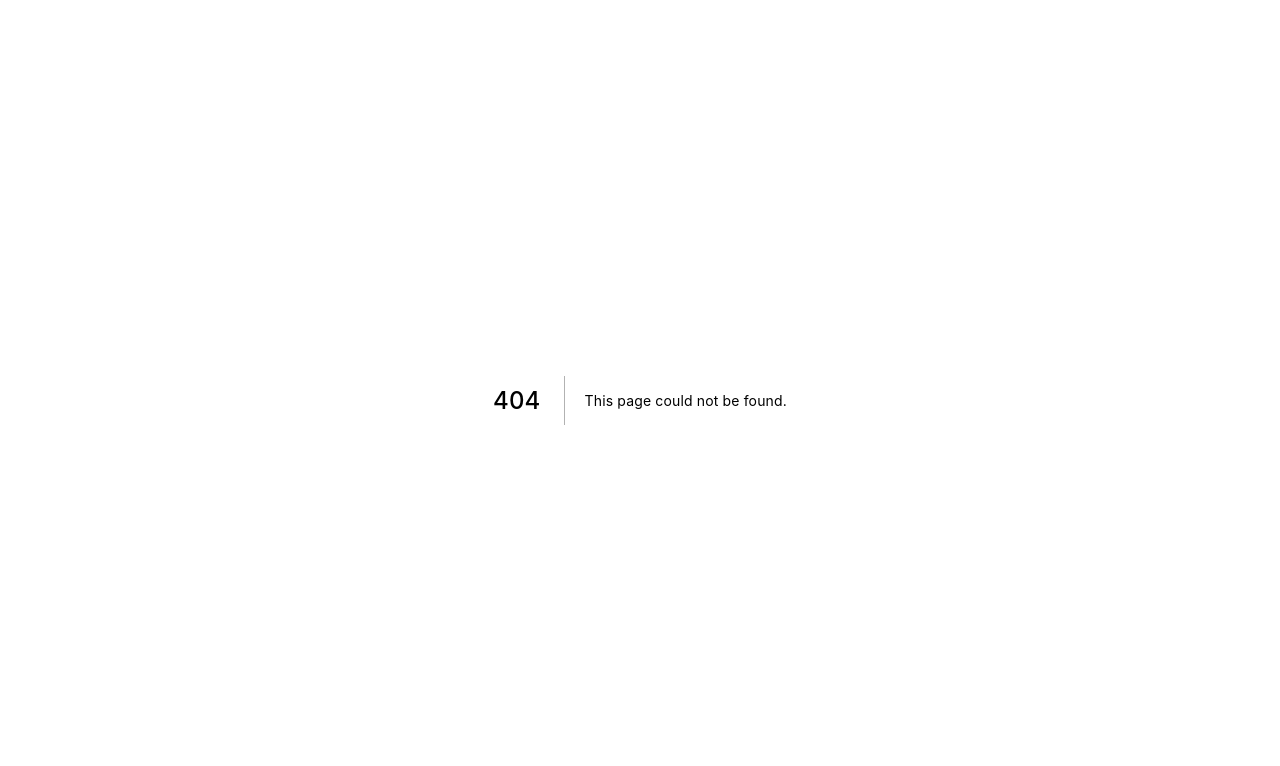
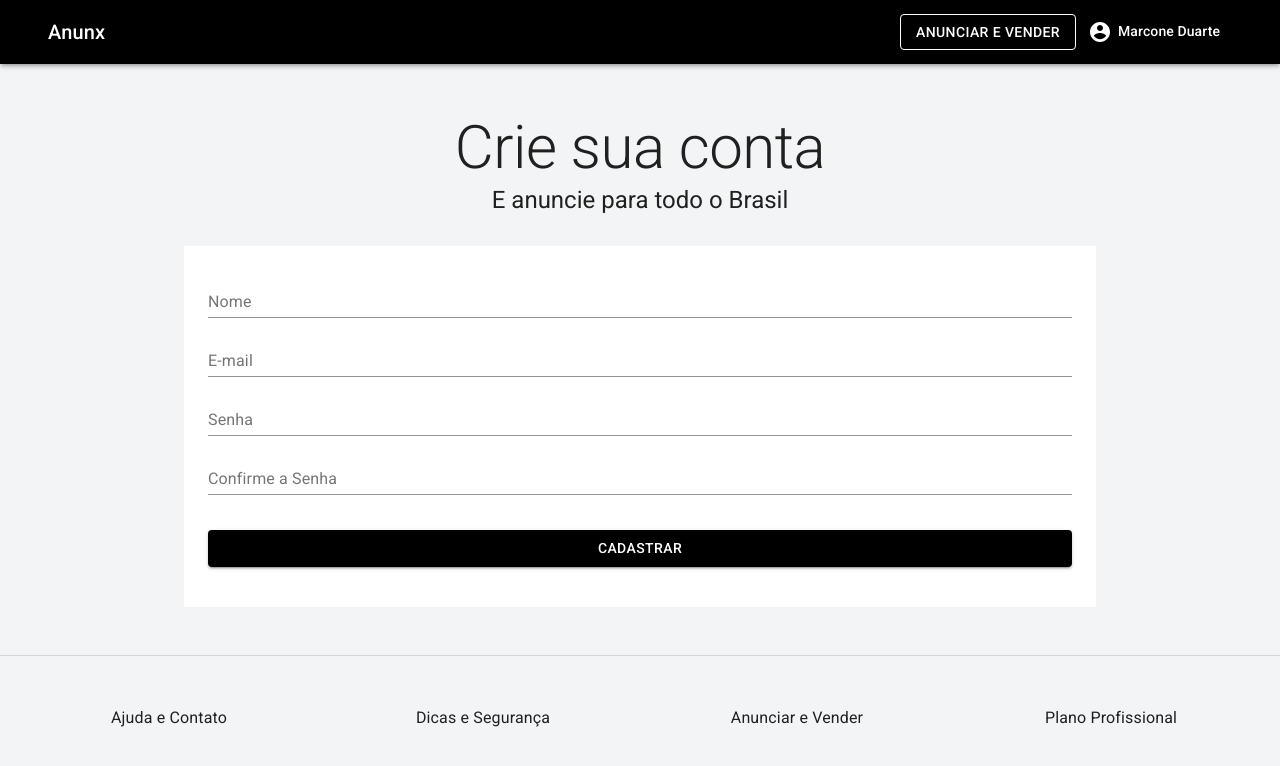
Before and after one commit to Marconeduarte/project-announcement, a Next.js app: page /auth/signup in a window 1280 px wide. Before the commit this address had no page. Shown: the top 766 px of the page. Built offline with nearby package versions, Linux system fonts and the light colour scheme.

Commit message:
adicionando pagina de signup

```diff
--- /dev/null
+++ b/pages/auth/signup/formValues.js
@@ -0,0 +1,27 @@
+import * as yup from 'yup'
+
+const initialValues = {
+    name: '',
+    email: '',
+    password: '',
+    passwordConf: '',
+}
+
+const validationSchema = yup.object().shape({
+    name: yup.string()
+        .required("Campo obrigatório"),
+    email: yup.string()
+        .email('Digite um e-mail válido')
+        .required("Campo obrigatório"),
+    password: yup.string()
+        .min(6, 'Mínimo de 6 caracteres')
+        .required("Campo obrigatório"),
+    passwordConf: yup.string()
+        .required("Campo obrigatório")
+        .oneOf([yup.ref('password'), null], 'As senhas precisam ser iguais')
+})
+
+export {
+    initialValues,
+    validationSchema,
+}
--- /dev/null
+++ b/pages/auth/signup/index.js
@@ -0,0 +1,122 @@
+import { Formik } from 'formik'
+import TemplateDefault from '../../../src/templates/Default'
+
+import {
+    Container,
+    Typography,
+    Box,
+    InputLabel,
+    Input,
+    FormControl,
+    FormHelperText,
+    Button,
+} from '@material-ui/core'
+
+import { initialValues, validationSchema } from './formValues'
+import useStyles from './styles'
+
+const Signup = () => {
+    const classes = useStyles()
+
+    return (
+        <TemplateDefault>
+            <Container maxWidth="sm" component="main" className={classes.container}>
+                <Typography component="h1" variant="h2" align="center" color="textPrimary">
+                    Crie sua conta
+                </Typography>
+                <Typography component="h5" variant="h5" align="center" color="textPrimary">
+                    E anuncie para todo o Brasil
+                </Typography>
+            </Container>
+
+            <Container maxWidth="md">
+                <Box className={classes.box}>
+                    <Formik
+                        initialValues={initialValues}
+                        validationSchema={validationSchema}
+                        onSubmit={(values) => {
+                            console.log('ok, form enviado', values)
+                        }}
+                    >
+                        {
+                            ({
+                                touched,
+                                values,
+                                errors,
+                                handleChange,
+                                handleSubmit,
+                            }) => {
+                                return (
+                                    <form onSubmit={handleSubmit}>
+                                        <FormControl fullWidth error={errors.name && touched.name} className={classes.formControl}>
+                                            <InputLabel>Nome</InputLabel>
+                                            <Input
+                                                name="name"
+                                                value={values.name}
+                                                onChange={handleChange}
+                                            />
+                                            <FormHelperText>
+                                                {errors.name && touched.name ? errors.name : null }
+                                            </FormHelperText>
+                                        </FormControl>
+
+                                        <FormControl fullWidth error={errors.email && touched.email} className={classes.formControl}>
+                                            <InputLabel>E-mail</InputLabel>
+                                            <Input
+                                                name="email"
+                                                type="email"
+                                                value={values.email}
+                                                onChange={handleChange}
+                                            />
+                                            <FormHelperText>
+                                                {errors.email && touched.email ? errors.email : null }
+                                            </FormHelperText>
+                                        </FormControl>
+
+                                        <FormControl fullWidth error={errors.password && touched.password} className={classes.formControl}>
+                                            <InputLabel>Senha</InputLabel>
+                                            <Input
+                                                name="password"
+                                                type="password"
+                                                value={values.password}
+                                                onChange={handleChange}
+                                            />
+                                            <FormHelperText>
+                                                {errors.password && touched.password ? errors.password : null }
+                                            </FormHelperText>
+                                        </FormControl>
+
+                                        <FormControl fullWidth error={errors.passwordConf && touched.passwordConf} className={classes.formControl}>
+                                            <InputLabel>Confirme a Senha</InputLabel>
+                                            <Input
+                                                name="passwordConf"
+                                                type="password"
+                                                value={values.passwordConf}
+                                                onChange={handleChange}
+                                            />
+                                            <FormHelperText>
+                                                {errors.passwordConf && touched.passwordConf ? errors.passwordConf : null }
+                                            </FormHelperText>
+                                        </FormControl>
+
+                                        <Button
+                                            type="submit"
+                                            fullWidth
+                                            variant="contained"
+                                            color="primary"
+                                            className={classes.submit}
+                                        >
+                                            Cadastrar
+                                        </Button>
+                                    </form>
+                                )
+                            }
+                        }
+                    </Formik>
+                </Box>
+            </Container>
+        </TemplateDefault>
+    )
+}
+
+export default Signup
--- /dev/null
+++ b/pages/auth/signup/styles.js
@@ -0,0 +1,19 @@
+import { makeStyles } from '@material-ui/styles'
+
+const useStyles = makeStyles((theme) => ({
+    container: {
+        marginBottom: 30
+    },
+    box: {
+        backgroundColor: theme.palette.background.white,
+        padding: theme.spacing(3),
+    },
+    formControl: {
+        marginBottom: theme.spacing(1),
+    },
+    submit: {
+        margin: theme.spacing(3, 0, 2),
+    },
+}))
+
+export default useStyles
```
